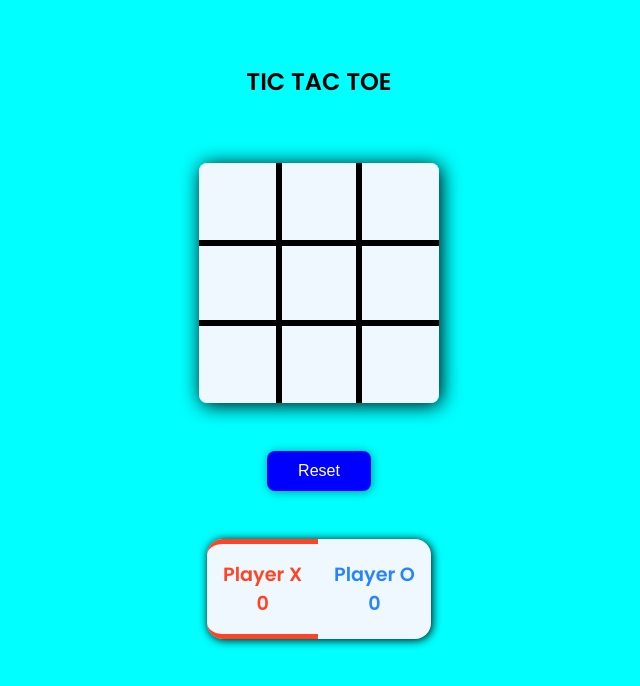
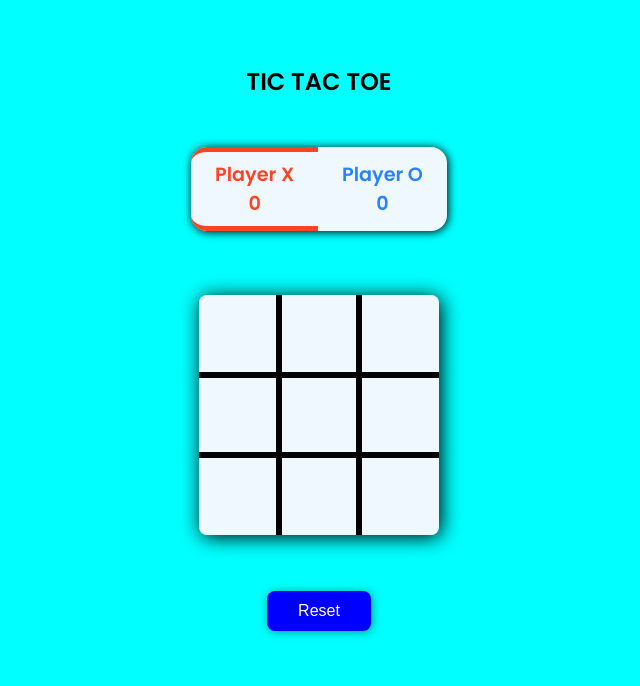
Before and after one commit to Regestrac/Tic-Tac-Toe_Fullstack-app, a React (Create React App) app in the folder Client/: page /offline-game in a window 1280 px wide. Shown: the top 686 px of the page, without its empty margins (321-961 px from the left). Built offline with nearby package versions, Linux system fonts and the light colour scheme.

Commit message:
Added routes for login & signup

```diff
--- a/Client/src/App.js
+++ b/Client/src/App.js
@@ -1,7 +1,9 @@
 import { BrowserRouter, Routes, Route } from "react-router-dom";
 import Game from "./components/Game";
 import Home from "./components/Home";
+import Login from "./components/Login";
 import OnlineMatch from "./components/OnlineMatch";
+import Signup from "./components/Signup";
 
 function App() {
   return (
@@ -11,6 +13,8 @@ function App() {
           <Route path='/' element={<Home />} />             {/* Route for the Home page */}
           <Route path='/offline-game' element={<Game />} />       {/* Route for the game page */}
           <Route path='/online-match' element={<OnlineMatch />} />    {/* Route for the online match page */}
+          <Route path='/signup' element={<Signup />} />    {/* Route for the Signup page */}
+          <Route path='/login' element={<Login />} />    {/* Route for the Login page */}
         </Routes>
       </BrowserRouter>
     </div>
--- a/Client/src/components/Board.css
+++ b/Client/src/components/Board.css
@@ -1,6 +1,7 @@
 .board{
     display: flex;
     justify-content: center;
+    margin-top: 4rem;
 }
 .rows{
     display: grid;
--- a/Client/src/components/Game.css
+++ b/Client/src/components/Game.css
@@ -4,5 +4,5 @@
     justify-content: center;
 }
 h2{
-    margin: 4rem auto;
+    margin: 4rem auto 0;
 }
--- a/Client/src/components/Game.jsx
+++ b/Client/src/components/Game.jsx
@@ -6,12 +6,13 @@ import ResetBtn from './ResetBtn'
 
 const Game = () => {
   const winConditions = [
-    [0,1,2],[3,4,5],[6,7,8],[0,3,6],[1,4,7],[2,5,8],[0,4,8],[2,4,6]
+    [0,1,2],[3,4,5],[6,7,8],[0,3,6],[1,4,7],[2,5,8],[0,4,8],[2,4,6]        //These are the possible win conditions
   ]
 
   const [boxes, setBoxes] = useState(Array(9).fill(null));   //setting box values as null at begining
   const [playerX, setPlayerX] = useState(true)               //setting playerX status as true at begining
   const [scores, setScores] = useState({scoreX:0, scoreO:0})
+  const [gameOver, setGameOver] = useState(false)
 
   const handleBoxClick = (boxIndex) =>{                      //This gets the index of clicked box from Board.jsx
     const updatedBox = boxes.map((value, index)=>{     //Iterating through each box to check the value and index
@@ -21,38 +22,44 @@ const Game = () => {
         return value;                                  //Returns the previous value of all other boxes
       }
     })
-    const winner = checkWinner(updatedBox)
+    const winner = checkWinner(updatedBox)      //checks for winner in the updated box values
     if(winner){
       if(winner === "O"){
         let {scoreO} = scores;
-        scoreO += 1;
+        scoreO += 1;                          //updates score if O won
         setScores({...scores,scoreO});
       }else{
         let {scoreX} = scores;
-        scoreX += 1;
+        scoreX += 1;                         //updates score if X won
         setScores({...scores,scoreX});
       }
     }
-
     setBoxes(updatedBox);        //updating box value on each click
     setPlayerX(!playerX);        //updating playerX status on each click
   }
 
-  const checkWinner = (boxes) =>{
-    for(let i=0; i < winConditions.length; i++){
+  const checkWinner = (boxes) =>{                   //checks for winner
+    for(let i=0; i < winConditions.length; i++){    //loops through the winconditions
       const [x,y,z] = winConditions[i];
-      if(boxes[x] && boxes[x] === boxes[y] && boxes[y] === boxes[z]){
+      if(boxes[x] && boxes[x] === boxes[y] && boxes[y] === boxes[z]){     //checks if the condition satisfies with same value
+        setGameOver(true)
         return boxes[x];
       }
     }
   }
 
+  const resetBoard = ()=>{            //Reset the board for new game
+    setGameOver(false)
+    setBoxes(Array(9).fill(null))
+    setPlayerX(true)
+  }
+
   return (
     <div className='game'>
         <h2>TIC TAC TOE</h2>
-        <Board boxes={boxes} onClick={handleBoxClick} />         {/* Passing the data to Board.jsx */}
+        <ScoreBoard scores={scores} playerX={playerX} />
+        <Board boxes={boxes} onClick={gameOver ? resetBoard : handleBoxClick} />   {/* Passing the data to Board.jsx */}
         <ResetBtn setBoxes={setBoxes} setPlayerX={setPlayerX}/>
-        <ScoreBoard scores={scores} playerX={playerX} />
     </div>
   )
 }
--- a/Client/src/components/Home.jsx
+++ b/Client/src/components/Home.jsx
@@ -16,8 +16,8 @@ const Home = () => {
             <button className='btn' onClick={() => navigate('/online-match')}>Play Online</button>    {/* navigates to the online match page */}
         </div>
         <div className='auth'>
-            <button className='auth-btn'>Login</button>     {/* navigates to the Login page */}
-            <button className='auth-btn'>Signup</button>    {/* navigates to the SignUp page */}
+            <button className='auth-btn' onClick={() => navigate('/login')}>Login</button>     {/* navigates to the Login page */}
+            <button className='auth-btn' onClick={() => navigate('/signup')}>Signup</button>    {/* navigates to the SignUp page */}
         </div>
     </div>
   )
--- /dev/null
+++ b/Client/src/components/Login.jsx
@@ -0,0 +1,13 @@
+import React from 'react'
+
+const Login = () => {
+  return (
+    <div style={{height:"100vh", display:"flex", alignItems:"center", flexDirection:"column"}}>
+       <h2>Tic Tac Toe</h2>
+        <h1>Coming Soon...!</h1>
+        <p style={{textAlign:"center"}}>We are working on this online multiplayer section. It will be available soon. Meanwhile you can enjoy the offline game section.❤️</p>
+    </div>
+  )
+}
+
+export default Login
--- a/Client/src/components/OnlineMatch.jsx
+++ b/Client/src/components/OnlineMatch.jsx
@@ -5,7 +5,7 @@ const OnlineMatch = () => {
     <div style={{height:"100vh", display:"flex", alignItems:"center", flexDirection:"column"}}>
        <h2>Tic Tac Toe</h2>
         <h1>Coming Soon...!</h1>
-        <p>We are working on the online multiplayer section. It will be available soon.❤️</p>
+        <p style={{textAlign:"center"}}>We are working on the online multiplayer section. It will be available soon. Meanwhile you can enjoy the offline game section.❤️</p>
     </div>
   )
 }
--- a/Client/src/components/ResetBtn.css
+++ b/Client/src/components/ResetBtn.css
@@ -1,7 +1,7 @@
 .reset-btn{
     display: flex;
     justify-content: center;
-    margin-top: 3rem;
+    margin-top: 3.5rem;
 }
 .reset{
     height: 2.5rem;
--- a/Client/src/components/ResetBtn.jsx
+++ b/Client/src/components/ResetBtn.jsx
@@ -3,7 +3,7 @@ import './ResetBtn.css'
 
 const ResetBtn = ({setBoxes, setPlayerX}) => {
     const handleReset =()=>{
-        setBoxes(Array(9).fill(null));
+        setBoxes(Array(9).fill(null));         //This sets the board with null values
         setPlayerX(true)
     }
   return (
--- a/Client/src/components/ScoreBoard.css
+++ b/Client/src/components/ScoreBoard.css
@@ -18,7 +18,7 @@
     display: flex;
     flex-direction: column;
     align-items: center;
-    padding: 1rem;
+    padding: .5rem 1.5rem;
 }
 .o-score{
     color: #2784ff;
--- /dev/null
+++ b/Client/src/components/Signup.jsx
@@ -0,0 +1,13 @@
+import React from 'react'
+
+const Signup = () => {
+  return (
+    <div style={{height:"100vh", display:"flex", alignItems:"center", flexDirection:"column"}}>
+       <h2>Tic Tac Toe</h2>
+        <h1>Coming Soon...!</h1>
+        <p style={{textAlign:"center"}}>We are working on this online multiplayer section. It will be available soon. Meanwhile you can enjoy the offline game section.❤️</p>
+    </div>
+  )
+}
+
+export default Signup
```
